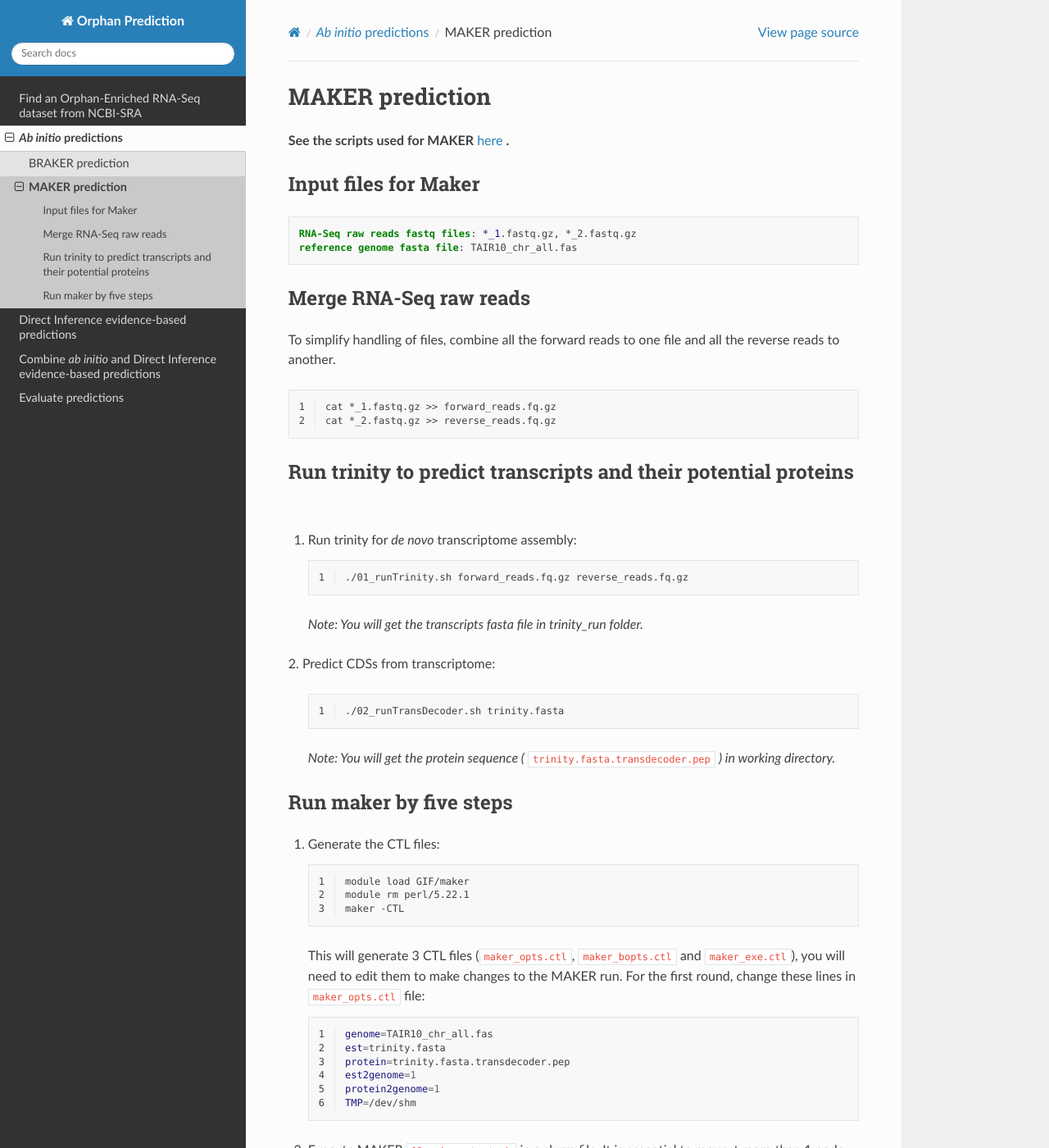
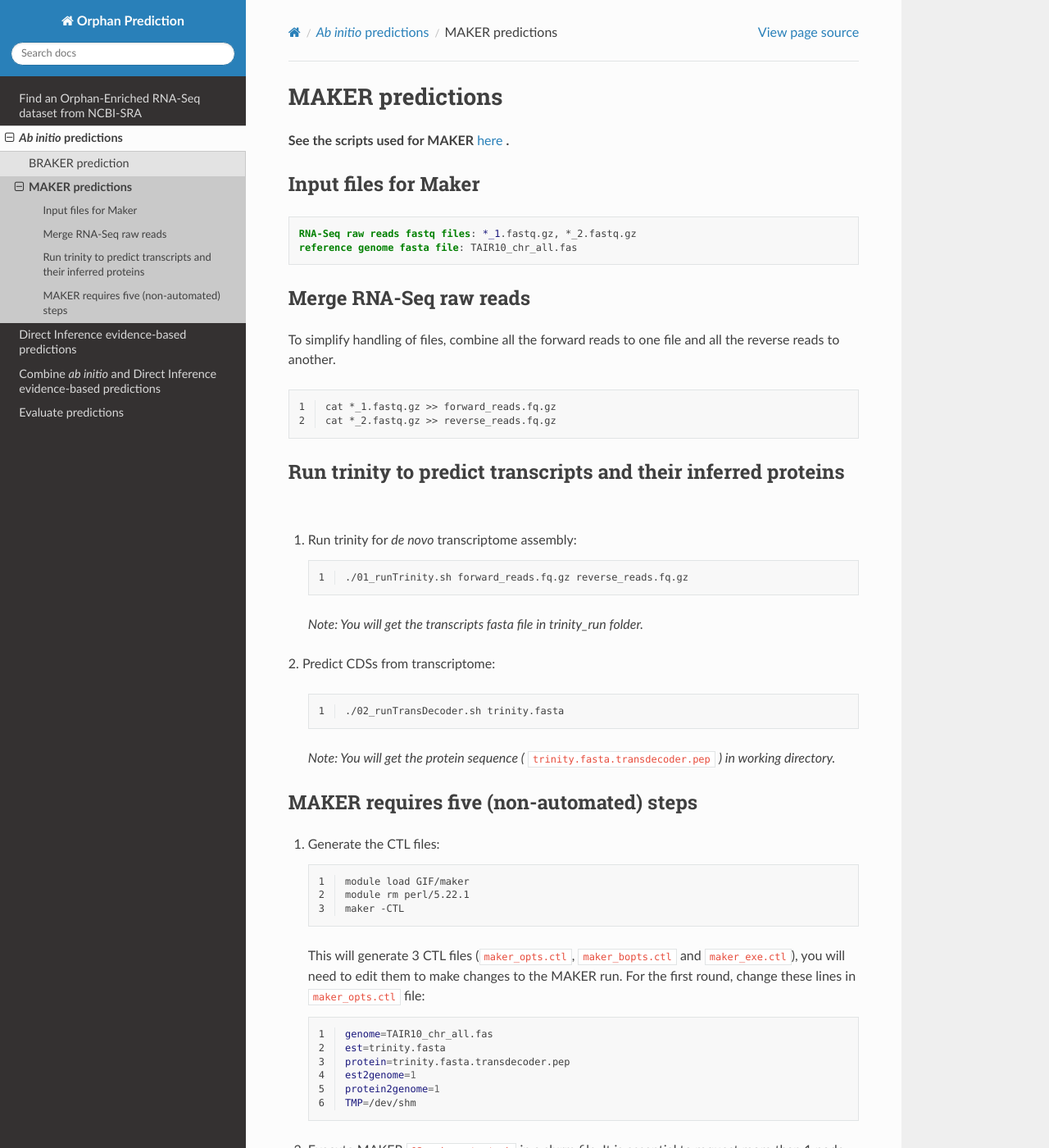
Before and after one commit to eswlab/orphan-prediction, a Sphinx documentation site: the page built from docs/source/2_abinitio/2.2_maker.rst, in a window 1280 px wide and 1400 px high. Shown: the whole window at 82% size. Built offline with Sphinx 7.4.7 and the Read the Docs theme 2.0.0, drawn with Linux system fonts in a browser that asks for light colours.

Commit message:
Update 2.2_maker.rst

```diff
--- a/docs/source/2_abinitio/2.2_maker.rst
+++ b/docs/source/2_abinitio/2.2_maker.rst
@@ -1,4 +1,4 @@
-MAKER prediction
+MAKER predictions
 =================
 
 **See the scripts used for MAKER** `here`_ **.**
@@ -26,7 +26,7 @@ To simplify handling of files, combine all the forward reads to one file and all
 
 
 
-Run trinity to predict transcripts and their potential proteins
+Run trinity to predict transcripts and their inferred proteins
 ----------------------------------------------------------------
 
 
@@ -48,8 +48,8 @@ Run trinity to predict transcripts and their potential proteins
 
    *Note: You will get the protein sequence (* ``trinity.fasta.transdecoder.pep`` *) in working directory.*
 
-Run maker by five steps
-------------------------
+MAKER requires five (non-automated) steps
+-----------------------------------------
 
 1. Generate the CTL files:
 
```
